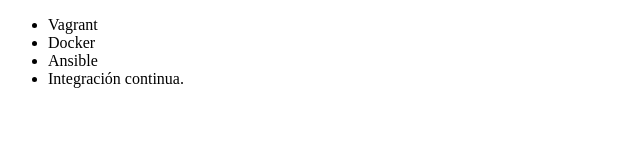
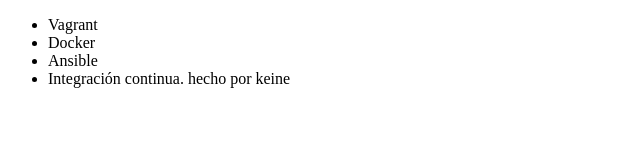
Before and after one commit to JASPNOVA/aluragit, a plain HTML site: page index.html in a window 1280 px wide. Shown: the full height of the page, 0-640 px from the left. Drawn offline with Linux system fonts and the light colour scheme.

```diff
--- a/index.html
+++ b/index.html
@@ -9,7 +9,7 @@
          <li> Vagrant </li>
          <li> Docker </li>
          <li> Ansible </li>
-         <li> Integración continua. </li>
+         <li> Integración continua. hecho por keine</li>
      </ul>
 </body>
 </html>
```
